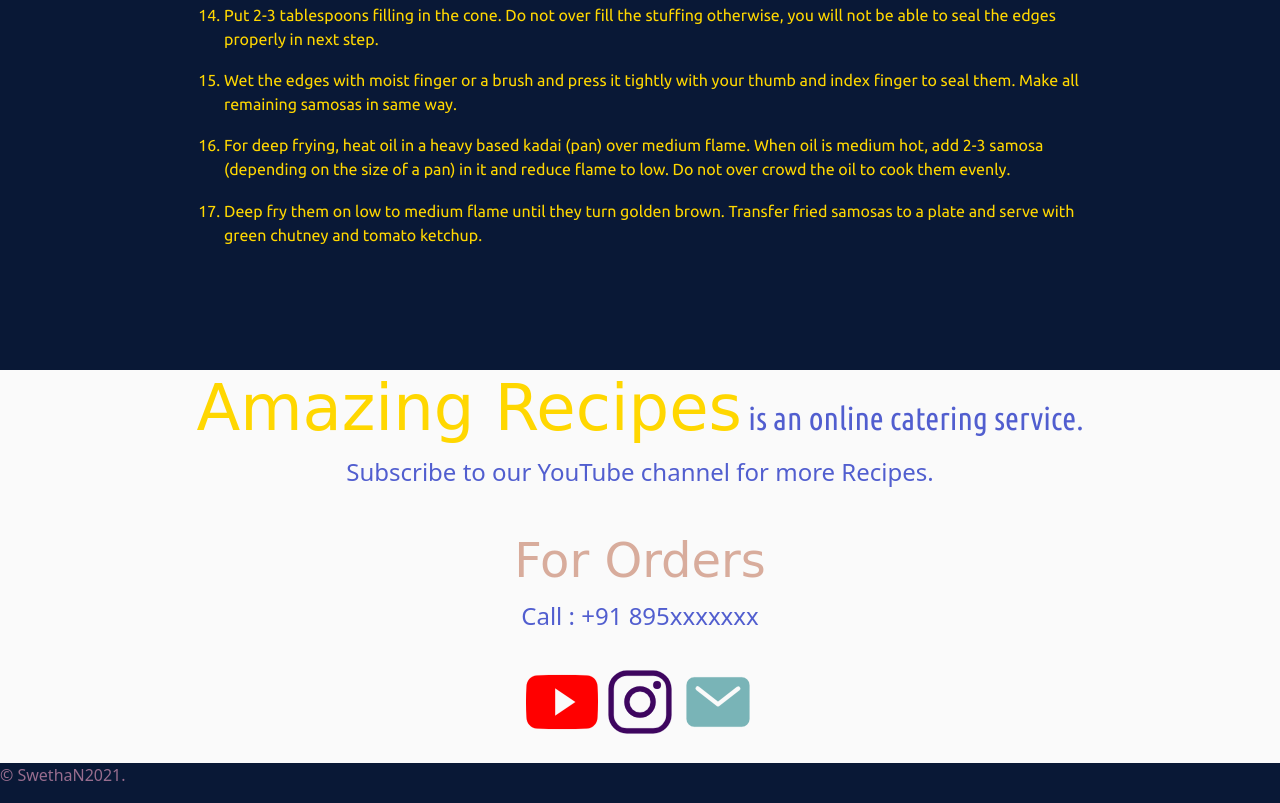
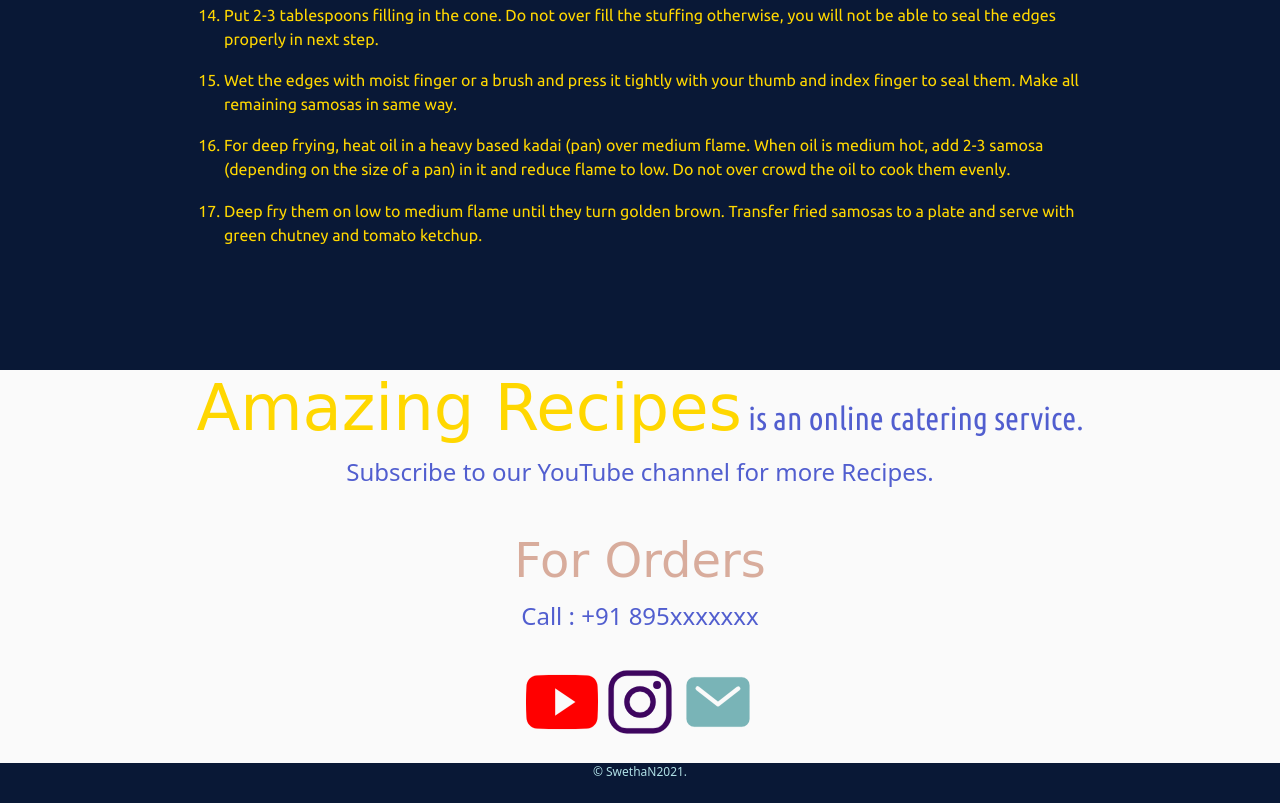
Before and after one commit to SwethaN125/Recipes-Page, a plain HTML site: page index.html in a window 1280 px wide. Shown: the part 2420-3223 px from the top of the page. Drawn offline with nearby package versions, Linux system fonts and the light colour scheme; a web font is replaced by a local one.

Commit message:
Update styles.css

```diff
--- a/styles.css
+++ b/styles.css
@@ -163,8 +163,8 @@ span{
 .icon3:hover{
   color: powderblue;
 }
-footer{
-  background:black;
-  color:#fafafa;
-  justify-items:center;
+.copyrights{
+  color: powderblue;
+  font-size: 0.75rem;
+  text-align: center
 }
```
